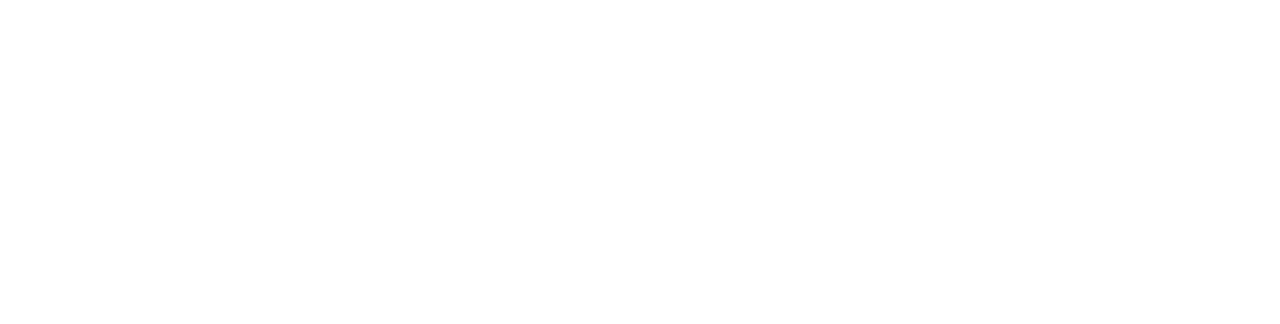
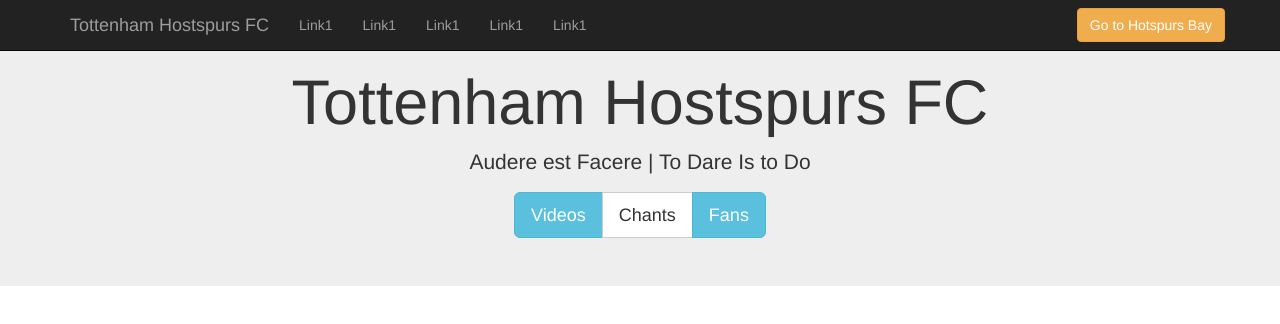
Before and after one commit to rahul3103/responsiveWebsiteUsingBootstrap, a plain HTML site: page index.html in a window 1280 px wide. Drawn offline with nearby package versions, Linux system fonts and the light colour scheme.

Commit message:
Commit 2
Added navbar and head

```diff
--- a/index.html
+++ b/index.html
@@ -14,6 +14,43 @@
 	<meta name="description" content="Tottenham Web"></meta>
 </head>
 <body>
+	<!-- Navbar -->
+	<nav class="navbar navbar-inverse navbar-fixed-top" id="mynav">
+		<div class="container">
+			<div class="navbar-header">
+				<button type="button" class="navbar-toggle" data-toggle="collapse" data-target="#navbar-collapse">
+					<span class="icon-bar"></span>
+					<span class="icon-bar"></span>
+					<span class="icon-bar"></span>
+				</button>
+
+				<a href="" class="navbar-brand">Tottenham Hostspurs FC</a>
+			</div><!-- Navbar Header-->
+			<div class="collapse navbar-collapse" id="navbar-collapse">
+			<a href="" class="btn btn-warning navbar-btn navbar-right">Go to Hotspurs Bay</a>
+				<ul class="nav navbar-nav">
+					<li><a href="#Link1">Link1</a></li>
+					<li><a href="#Link2">Link1</a></li>
+					<li><a href="#Link3">Link1</a></li>
+					<li><a href="#Link4">Link1</a></li>
+					<li><a href="#Link5">Link1</a></li>
+				</ul>
+			</div>
+		</div><!-- End Container-->
+	</nav><!-- End Navbar-->
+
+	<!-- jumbotron-->
+	<div class="jumbotron">
+		<div class="container text-center">
+			<h1>Tottenham Hostspurs FC</h1>
+			<p class="text-center">Audere est Facere | To Dare Is to Do</p>
+			<div class="btn-group">
+				<a href="" class="btn btn-lg btn-info">Videos</a>
+				<a href="" class="btn btn-lg btn-default">Chants</a>
+				<a href="" class="btn btn-lg btn-info">Fans</a>
+			</div>
+		</div>
+	</div>
 
 	<!-- jQuery (necessary for Bootstrap's JavaScript plugins) -->
     <script src="https://ajax.googleapis.com/ajax/libs/jquery/1.11.3/jquery.min.js"></script>
```
